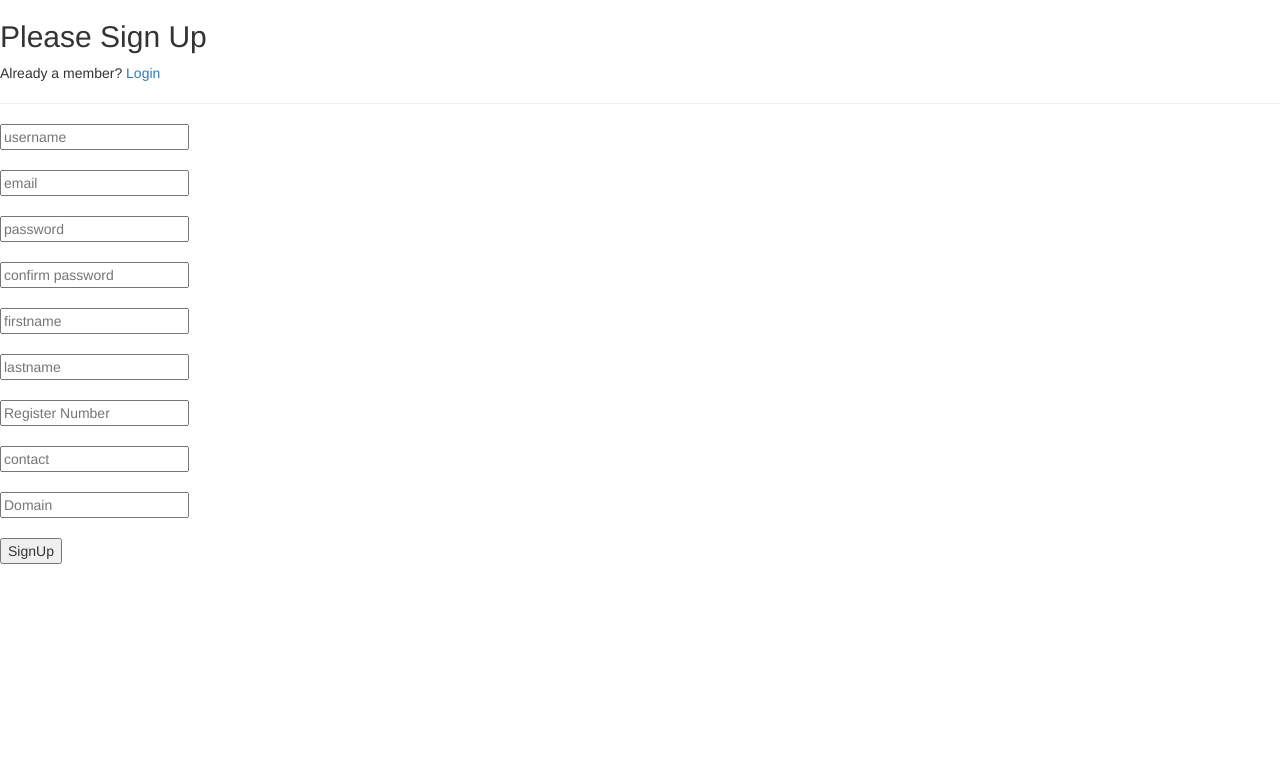
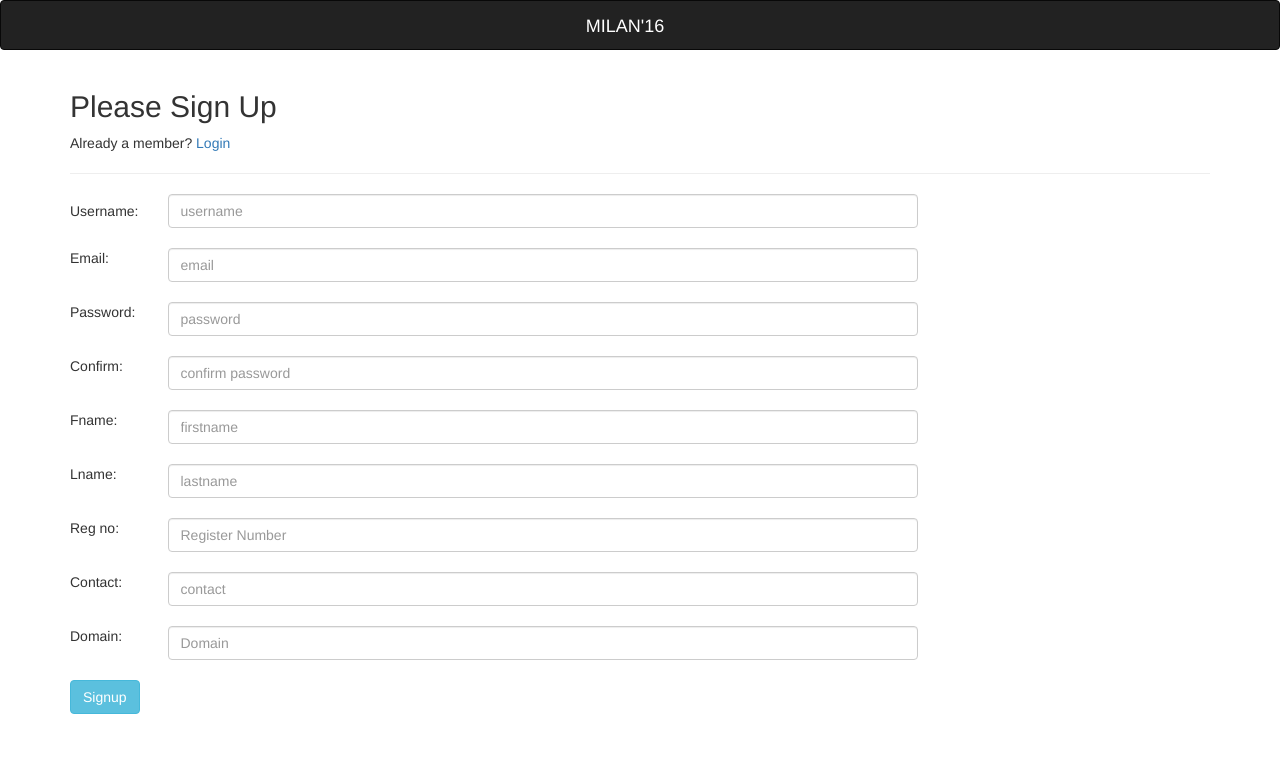
Before and after one commit to rsunder10/contentuploader, a PHP site: page / in a window 1280 px wide. Shown: the top 773 px of the page. Run offline with PHP 8.4, Linux system fonts and the light colour scheme; some libraries are stand-ins or nearby versions.

Commit message:
css Added

```diff
--- a/event/event_rules.php
+++ b/event/event_rules.php
@@ -2,15 +2,15 @@
 require('../includes/include_newevent.php');
 require('../php_func/event/introduction_isset.php');
 ?>
-<input type="button" id="<?php if(isset($_SESSION['event_id'])) echo "abort2"; else echo "abort"; ?>" value="Cancel">
+<center><input class="btn btn-info" type="button" id="<?php if(isset($_SESSION['event_id'])) echo "abort2"; else echo "abort"; ?>" value="Cancel"></center>
 <hr/>
 <form id="enter_rules" action="event_cordinators.php" method="post">
 <?php
 	require('../php_func/event/no_rounds_rules.php');
 ?>
 
-<input type="button" id="event_introduction" value="Prev Step">
-<input type="submit" id="submit_cordinators" value="Next Step">
+<center><input class="btn btn-info" type="button" id="event_introduction" value="Prev Step">
+<input class="btn btn-info" type="submit" id="submit_cordinators" value="Next Step"></center>
 </form>
 
 <hr/>
--- a/index.php
+++ b/index.php
@@ -10,66 +10,127 @@ if(isset($_SESSION['user'])&&isset($_SESSION['id'])){
 <?php
 	require('layout/header.php')
 ?>
-
+<div class="container">
 <form role="form" method="post" action="php_func/back_validation.php" autocomplete="off" id="form">
 
 	<h2>Please Sign Up</h2>
 	<p>Already a member? <a href='register/login.php'>Login</a></p>
 	<hr>
 
-	<div>
-		<input id="username" type="text" name="user" placeholder="username" required>
+	<div class="row">
+	<div class="col-lg-1" style="padding-top:7px">
+	Username:
+	</div>
+	<div class="col-lg-8">
+		<input class="form-control" id="username" type="text" name="user" placeholder="username" required>
+	</div>
+	<div class="col-lg-3">
 		<div id="status"></div>
+	</div>
 	</div>
 	<br/>
 
-	<div>
-		<input id="email" type="email" name="email" placeholder="email" required>
+	<div class="row">
+	 <div class="col-lg-1">
+	 Email:
+	 </div>
+	 <div class="col-lg-8">
+		<input class="form-control" id="email" type="email" name="email" placeholder="email" required>
+	 </div>
+	 <div class="col-lg-3">
 		<div id="e_status"></div>
+	 </div>
 	</div>
 	<br/>
-	<div>
-		<input id="pass1" type="password" name="pass1" placeholder="password">
+	<div class="row">
+	 <div class="col-lg-1">
+	 Password:
+	 </div>
+	 <div class="col-lg-8">
+		<input class="form-control" id="pass1" type="password" name="pass1" placeholder="password">
+	 </div>
+	 <div class="col-lg-3">
 		<div id="pass1_status"></div>
+	 </div>
 	</div>
 	<br/>
-	<div>
-		<input id="pass2" type="password" name="pass2" placeholder="confirm password">
+	<div class="row">
+	 <div class="col-lg-1">
+	 Confirm:
+	 </div>
+	 <div class="col-lg-8">
+		<input class="form-control" id="pass2" type="password" name="pass2" placeholder="confirm password">
+	 </div>
+	 <div class="col-lg-3">
 		<div id="pass2_status"></div>
+	 </div>
 	</div>
 	<br/>
 
-	<div>
-		<input id="first" type="text" name="first" placeholder="firstname" required >
-		<div id="first_status"></div>
+	<div class="row">
+	<div class="col-lg-1">
+	Fname:
+	</div>
+	<div class="col-lg-8">
+	<input class="form-control" id="first" type="text" name="first" placeholder="firstname" required >
+    </div>
+    <div class="col-lg-3">
+	<div id="first_status"></div>
+	</div>
 	</div>
 	<br/>
-	<div>
-		<input id="last" type="text" name="last" placeholder="lastname" required>
+	<div class="row">
+	<div class="col-lg-1">
+	 Lname:
+	</div>
+	<div class="col-lg-8">
+		<input class="form-control" id="last" type="text" name="last" placeholder="lastname" required>
+	</div>
+	<div class="col-lg-3">
 		<div id="last_status"></div>
 	</div>
+	</div>
 	<br/>
-	<div>
-		<input id="regno" type="text" name="regno" placeholder="Register Number" min="8" max="25" required >
+	<div class="row">
+	<div class="col-lg-1">
+	Reg no:
+	</div>
+	<div class="col-lg-8">
+		<input class="form-control" id="regno" type="text" name="regno" placeholder="Register Number" min="8" max="25" required >
+	</div>
+	<div class="col-lg-3">
 		<div id="regno_status"></div>
 	</div>
-	<br/>
-	<div>
-		<input id="contact" type="tel" name="contact" placeholder="contact" required>
-		<div id="contact_status"></div>
 	</div>
 	<br/>
-	<div>
-		<input id="domain" type="text" name="domain" placeholder="Domain" required>
+	<div class="row">
+	<div class="col-lg-1">
+	Contact:
+	</div>
+	<div class="col-lg-8">
+		<input class="form-control" id="contact" type="tel" name="contact" placeholder="contact" required>
+	</div>
+		<div class="col-lg-3"><div id="contact_status"></div></div>
+	</div>
+	<br/>
+	<div class="row">
+	<div class="col-lg-1">
+	Domain:
+	</div>
+	<div class="col-lg-8">
+		<input class="form-control" id="domain" type="text" name="domain" placeholder="Domain" required>
+	</div>
+	<div class="col-lg-3">
 		<div id="domain_status"></div>
 	</div>
+	</div>
 	<br/>
-
-<input type="submit" value="SignUp" id ="submit">
-<br/>
+<input class="btn btn-info" type="submit" value="Signup" id ="submit">
+<br/><br>
 <div id="mainerror"></div>
+<br><br>
 </form>
-
+</div>
 <script src="js/front_ver.js"  type="text/javascript"></script>
 <script src="js/valid.js"  type="text/javascript"></script>
 
--- a/layout/header.php
+++ b/layout/header.php
@@ -4,7 +4,29 @@
     <meta charset="utf-8">
     <title><?php if(isset($title)){ echo $title; }?></title>
     <link href="//netdna.bootstrapcdn.com/bootstrap/3.1.0/css/bootstrap.min.css" rel="stylesheet">
-</head>
+	<style type="text/css">
+	.navbar-brand
+{
+    position: absolute;
+    width: 100%;
+    left: 0;
+    top: 0;
+    text-align: center;
+    margin: auto;
+}
+
+	</style>
+	</head>
 <body>
 <script src="//code.jquery.com/jquery-1.11.3.min.js"></script>
 <script src="https://maxcdn.bootstrapcdn.com/bootstrap/3.3.6/js/bootstrap.min.js" integrity="sha384-0mSbJDEHialfmuBBQP6A4Qrprq5OVfW37PRR3j5ELqxss1yVqOtnepnHVP9aJ7xS" crossorigin="anonymous"></script>
+
+<!--navbar-->
+<nav class="navbar navbar-inverse">
+  <div class="container-fluid">
+    <div class="navbar-header">
+      <a class="navbar-brand" href="#" style="color:white">MILAN'16</a>
+    </div>
+  </div>
+</nav>
+<!--navbar ends-->
```
Also changed, not shown: event/event_cordinators.php (+10 -8 lines), event/event_introduction.php (+8 -6 lines), event/event_name.php (+15 -9 lines), includes/navlinks.php (+13 -4 lines), profile/edit_profile.php (+18 -13 lines), profile/editaction.php (+9 -5 lines), profile/newevent.php (+8 -5 lines), profile/user.php (+31 -20 lines), profile/viewaction.php (+10 -6 lines), profile/viewaction_asjson.php (+11 -8 lines), profile/viewall.php (+15 -14 lines), register/login.php (+14 -5 lines).
